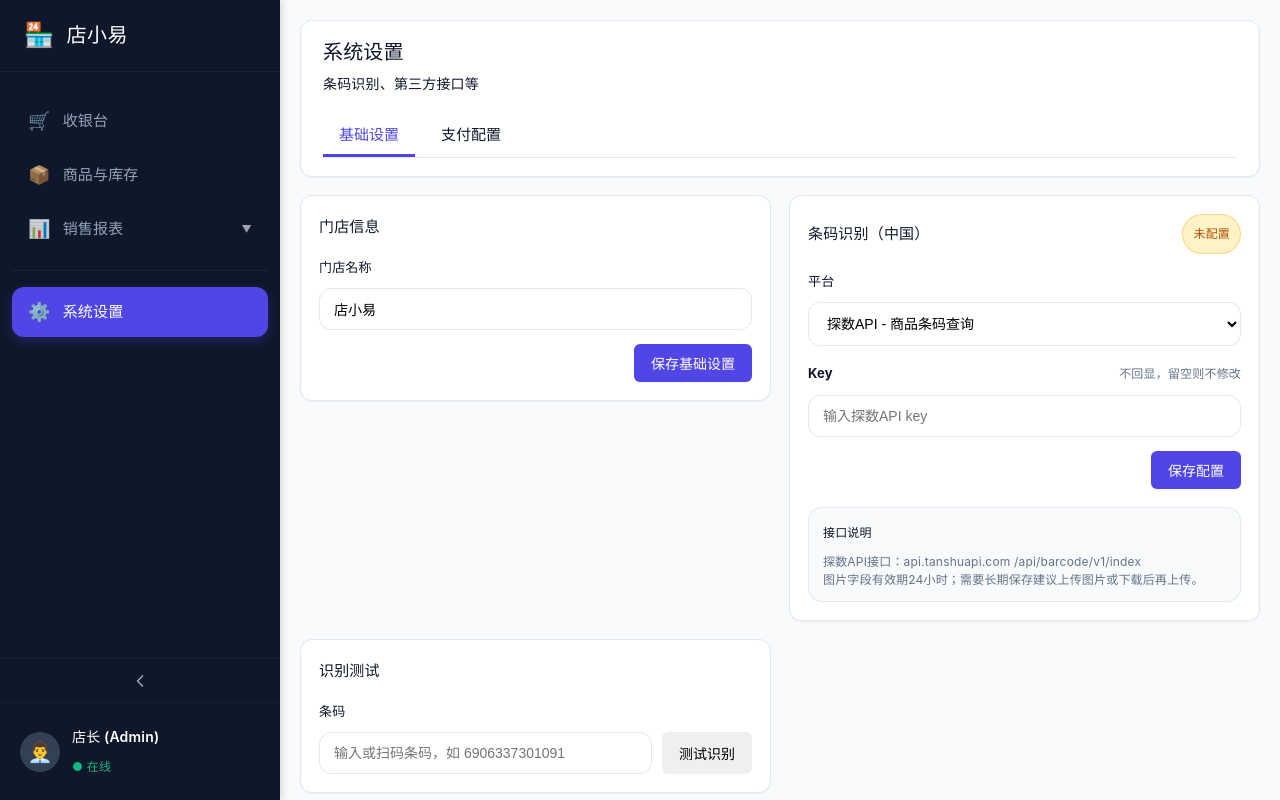
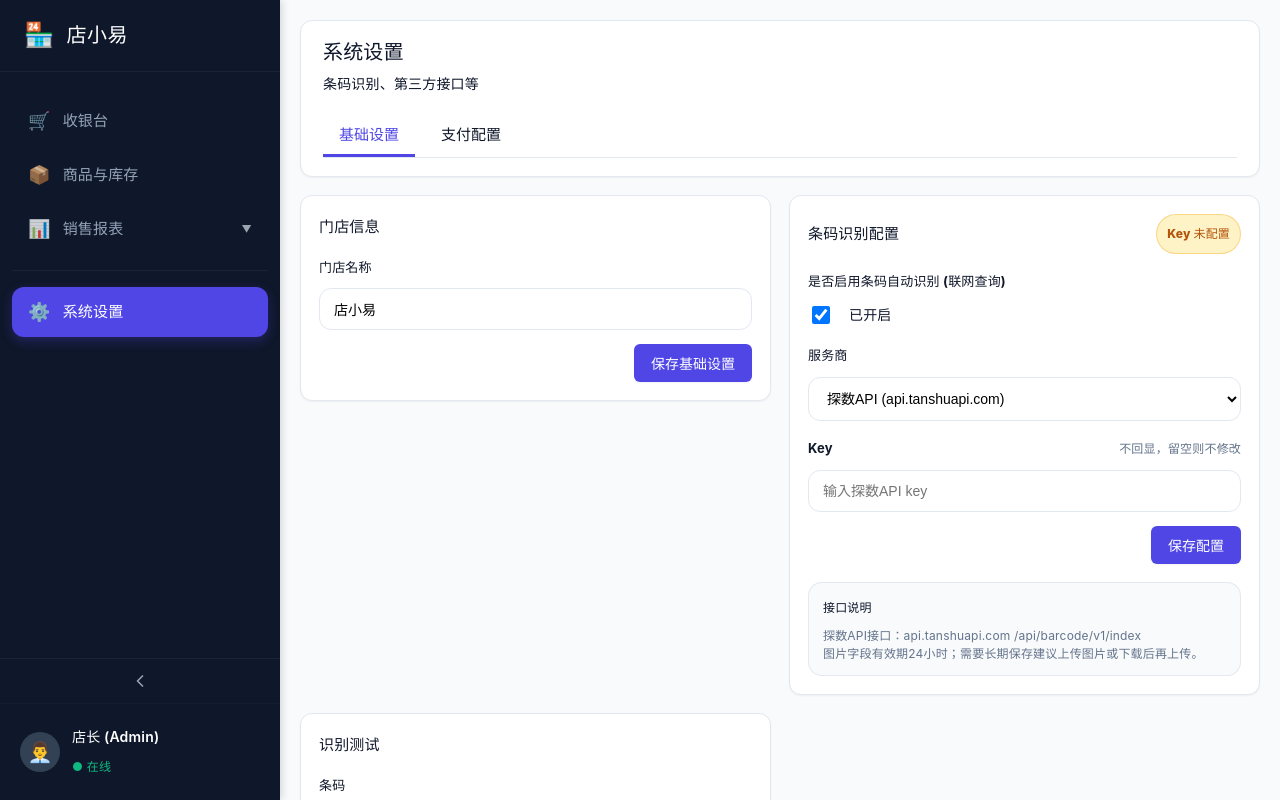
Before and after one commit to sakurazerodark/mini-shop-manager, a Vue app: page /settings in a window 1280 px wide. Built offline with nearby package versions, Linux system fonts and the light colour scheme; no server answers.

Commit message:
feat(barcode): add toggle to disable auto lookup

```diff
--- a/main/services/productService.js
+++ b/main/services/productService.js
@@ -52,6 +52,9 @@ const normalizeLookup = (payload, source) => {
 };
 
 const lookupBarcodeCN = async (barcode) => {
+  const autoLookup = await getSetting('barcode_auto_lookup', 'true');
+  if (autoLookup !== 'true') return null;
+
   const urlTpl = process.env.BARCODE_CN_LOOKUP_URL || process.env.BARCODE_LOOKUP_CN_URL;
   if (urlTpl) {
     const headers = parseJsonFromEnv(process.env.BARCODE_CN_LOOKUP_HEADERS) || {};
--- a/src/views/SettingsPage.vue
+++ b/src/views/SettingsPage.vue
@@ -21,6 +21,7 @@ const provider = ref('tanshuapi')
 const tanshuapiKey = ref('')
 const tanshuapiKeySet = ref(false)
 const isSaving = ref(false)
+const barcodeAutoLookup = ref(true)
 
 const payment = ref({
   wechatpay_v3: {
@@ -77,6 +78,7 @@ const fetchSettings = async () => {
       const json = await res.json()
       provider.value = json?.data?.provider || 'tanshuapi'
       tanshuapiKeySet.value = Boolean(json?.data?.tanshuapi_key_set)
+      barcodeAutoLookup.value = json?.data?.auto_lookup ?? true
     }
 
     const resNetwork = await getNetworkConfig().then(data => ({ ok: true, json: () => Promise.resolve(data) })).catch(e => ({ ok: false, json: () => Promise.resolve(e) }))
@@ -298,7 +300,7 @@ const saveNetworkSettings = async () => {
 const saveSettings = async () => {
   isSaving.value = true
   try {
-    const payload = { provider: provider.value }
+    const payload = { provider: provider.value, auto_lookup: barcodeAutoLookup.value }
     if (tanshuapiKey.value.trim()) payload.tanshuapi_key = tanshuapiKey.value.trim()
     const res = await updateBarcodeLookup(payload).then(data => ({ ok: true, json: () => Promise.resolve(data) })).catch(e => ({ ok: false, json: () => Promise.resolve(e) }))
     if (res.ok) {
@@ -434,19 +436,30 @@ onMounted(() => {
 
       <section class="card">
         <div class="card-head">
-          <div class="card-title">条码识别（中国）</div>
-          <div class="badge" :class="tanshuapiKeySet ? 'ok' : 'warn'">{{ tanshuapiKeySet ? '已配置' : '未配置' }}</div>
+          <div class="card-title">条码识别配置</div>
+          <div class="badge" :class="tanshuapiKeySet ? 'ok' : 'warn'">
+            {{ tanshuapiKeySet ? 'Key 已配置' : 'Key 未配置' }}
+          </div>
         </div>
 
         <div class="form">
           <div class="form-group">
-            <label>平台</label>
+            <label>是否启用条码自动识别 (联网查询)</label>
+            <div class="toggle-switch" style="display: flex; align-items: center; gap: 8px;">
+              <input type="checkbox" id="autoLookupToggle" v-model="barcodeAutoLookup" style="width: 18px; height: 18px; cursor: pointer;" />
+              <label for="autoLookupToggle" style="margin-bottom: 0; cursor: pointer;"></label>
+              <span class="toggle-label" style="font-size: 14px; color: var(--text-main);">{{ barcodeAutoLookup ? '已开启' : '已关闭' }}</span>
+            </div>
+          </div>
+
+          <div class="form-group" v-if="barcodeAutoLookup">
+            <label>服务商</label>
             <select v-model="provider" class="form-select">
-              <option value="tanshuapi">探数API - 商品条码查询</option>
+              <option value="tanshuapi">探数API (api.tanshuapi.com)</option>
             </select>
           </div>
 
-          <div class="form-group">
+          <div class="form-group" v-if="barcodeAutoLookup">
             <label>Key <span class="hint">不回显，留空则不修改</span></label>
             <input v-model="tanshuapiKey" type="password" class="form-input" placeholder="输入探数API key" />
           </div>
@@ -457,7 +470,7 @@ onMounted(() => {
             </button>
           </div>
 
-          <div class="note">
+          <div class="note" v-if="barcodeAutoLookup">
             <div class="note-title">接口说明</div>
             <div class="note-text">探数API接口：api.tanshuapi.com /api/barcode/v1/index</div>
             <div class="note-text">图片字段有效期24小时；需要长期保存建议上传图片或下载后再上传。</div>
```
Also changed, not shown: main/controllers/settingController.js (+5 -2 lines).
